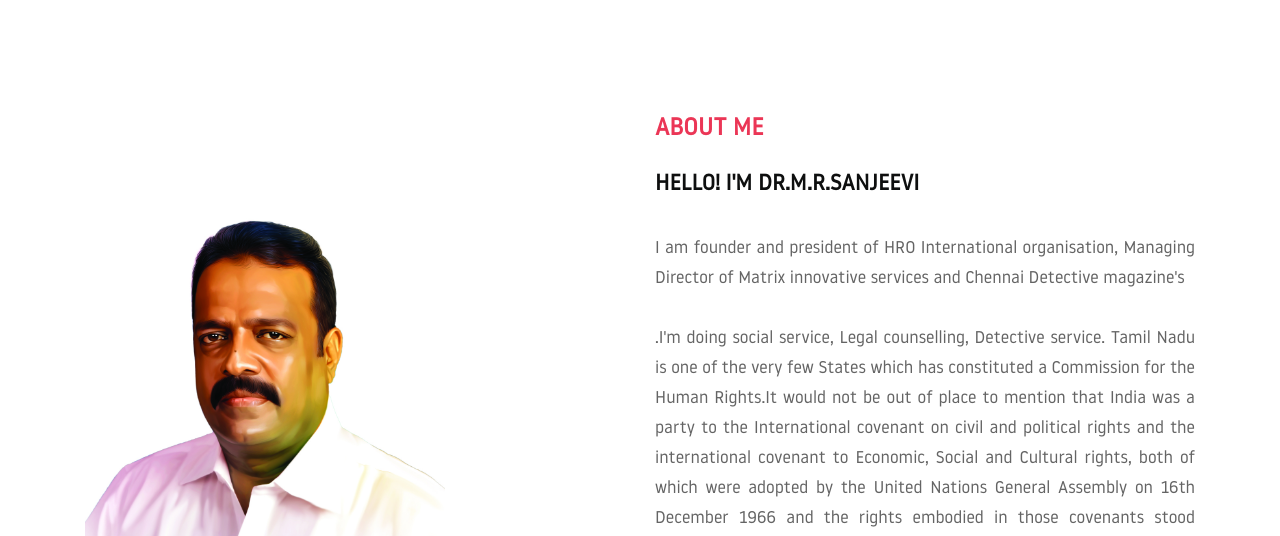
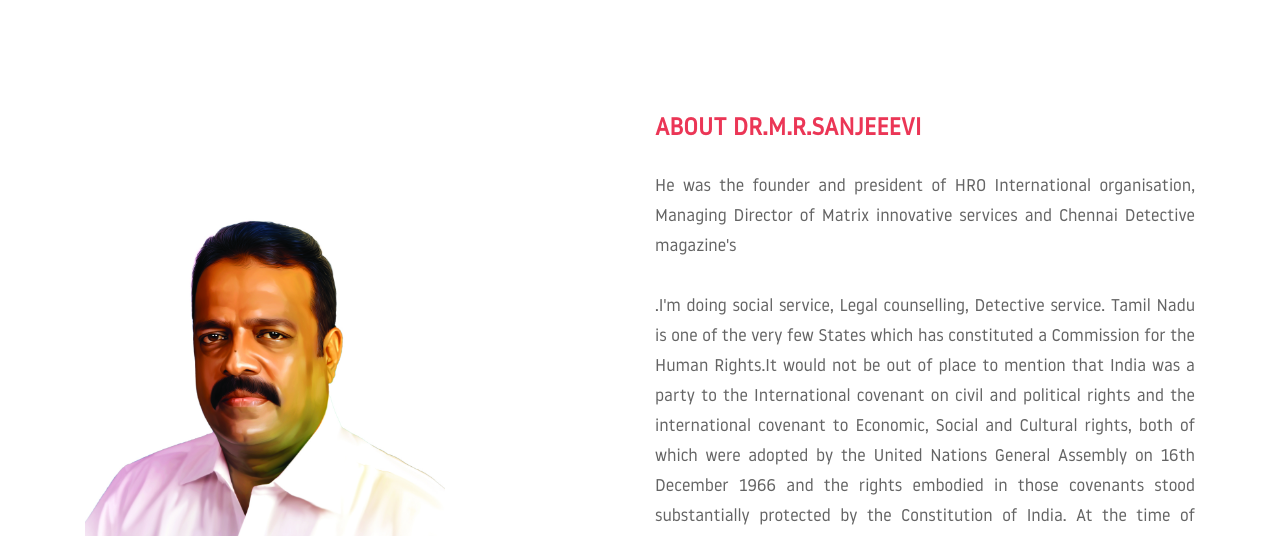
Before and after one commit to sanjeevi273/sanjeevi273.github.io, a plain HTML site: page index.html in a window 1280 px wide. Shown: the part 750-1286 px from the top of the page. Drawn offline with Linux system fonts and the light colour scheme; files whose address does not match are found by name; a web font is replaced by a local one.

Commit message:
Update index.html

```diff
--- a/index.html
+++ b/index.html
@@ -163,9 +163,9 @@
                 </div>
                 <div class="col-lg-6">
                     <div class="about-content mt-45">
-                        <h4 class="about-welcome" style="font-family: No;">About Me </h4>
-                        <h3 class="about-title mt-10"><span style="font-size:22px;font-family: No;">Hello! I'M Dr.M.R.Sanjeevi</span></h3>
-                        <p class="mt-25" style="text-align: justify;font-family: No;">I am founder and president of HRO International organisation,  Managing Director of Matrix innovative services and Chennai Detective magazine's <br><br> .I'm doing social service, Legal counselling, Detective service. Tamil Nadu is one of the very few States which has constituted a Commission for the Human Rights.It would not be out of place to mention that India was a party to the International covenant on civil and political rights and the international covenant to Economic, Social and Cultural rights, both of which were adopted by the United Nations General Assembly on 16th December 1966 and the rights embodied in those covenants stood substantially protected by the Constitution of India.  At the time of constitution, Tamil Nadu was the fifth State to form this Commission, the others being the States of West Bengal, Madhya Pradesh, Assam and Himachal Pradesh. Two other States Punjab and Jammu and Kashmir have since constituted the State Commission.</p>
+                        <h4 class="about-welcome" style="font-family: No;">About Dr.M.R.Sanjeeevi </h4>
+
+                        <p class="mt-25" style="text-align: justify;font-family: No;">He was the founder and president of HRO International organisation,  Managing Director of Matrix innovative services and Chennai Detective magazine's <br><br> .I'm doing social service, Legal counselling, Detective service. Tamil Nadu is one of the very few States which has constituted a Commission for the Human Rights.It would not be out of place to mention that India was a party to the International covenant on civil and political rights and the international covenant to Economic, Social and Cultural rights, both of which were adopted by the United Nations General Assembly on 16th December 1966 and the rights embodied in those covenants stood substantially protected by the Constitution of India.  At the time of constitution, Tamil Nadu was the fifth State to form this Commission, the others being the States of West Bengal, Madhya Pradesh, Assam and Himachal Pradesh. Two other States Punjab and Jammu and Kashmir have since constituted the State Commission.</p>
 
                         </p>
                         <a class="main-btn mt-25" href="#">learn more</a>
@@ -359,7 +359,7 @@
 
 
             <div class="container">
-     <center><h4 class="subheading"><b><span style="font-size:20px;color:#EB3656;font-family: No;">Chennai Detective Magazine's</span> </b></h4>
+     <center><h4 class="subheading"><b><span style="font-size:20px;color:#EB3656;font-family: No;">Chennai Detective Agency</span> </b></h4>
         </center>
               <br>  <br>
 
```
